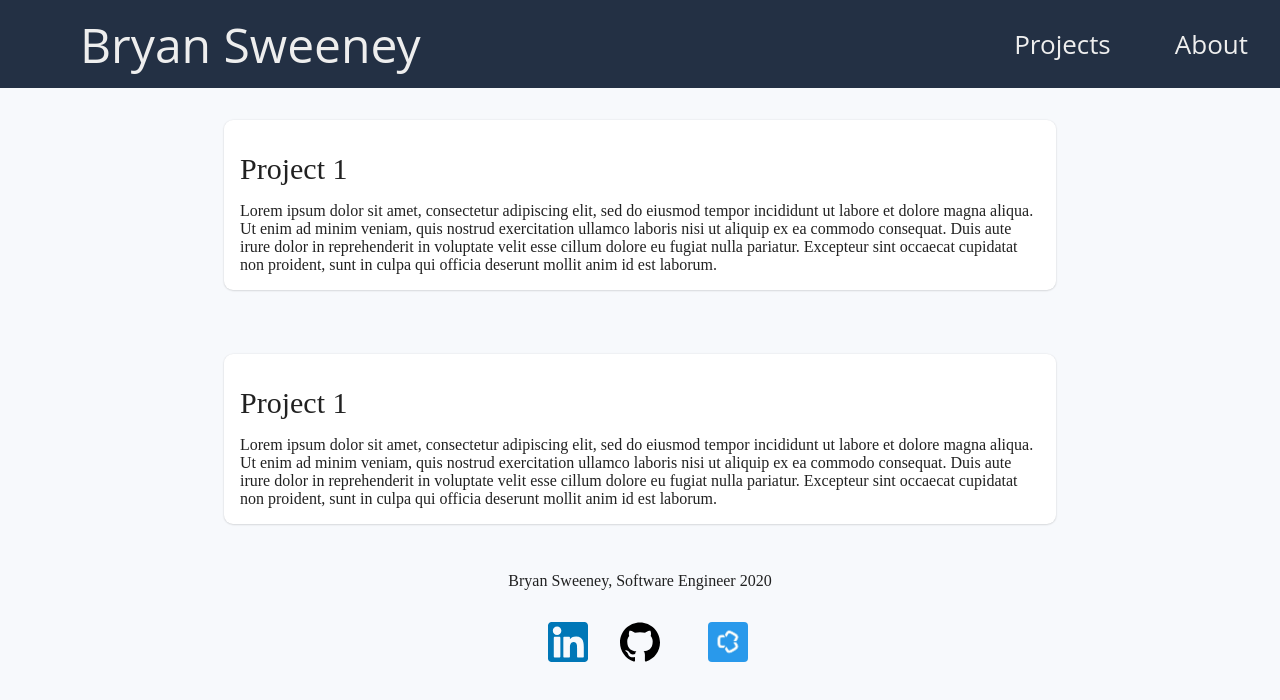
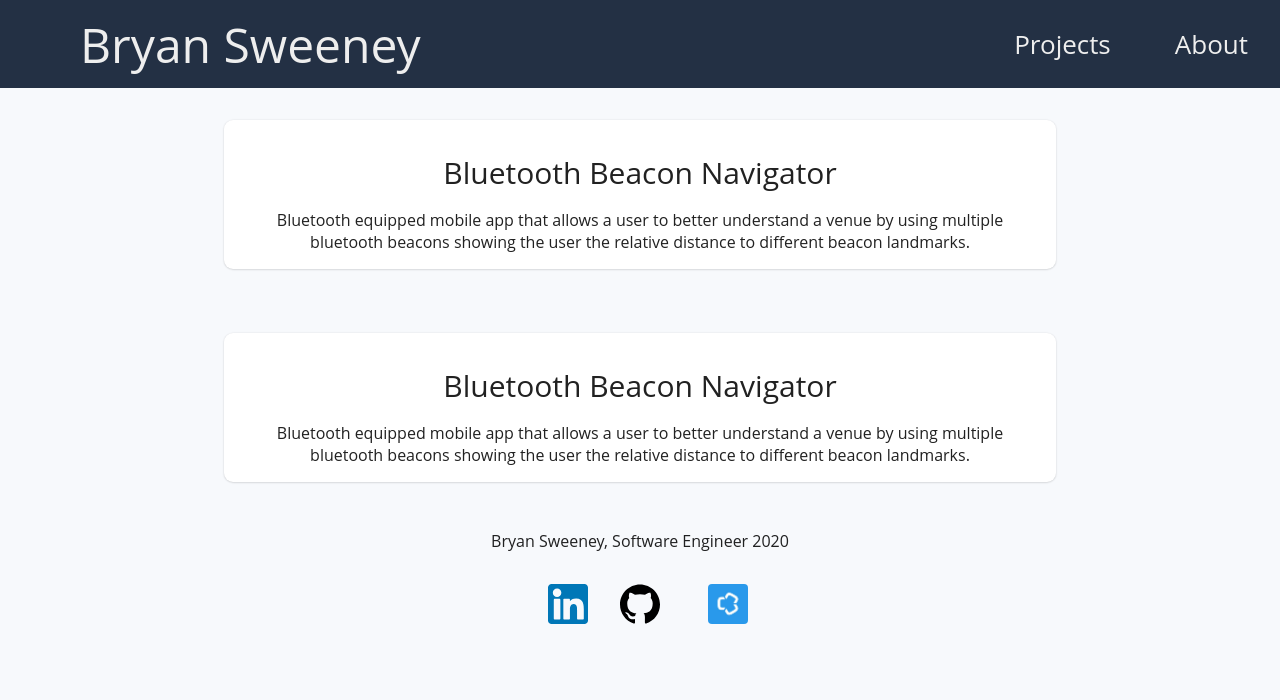
Before and after one commit to btsween/personal-site, a React (Create React App) app: page / in a window 1280 px wide. Shown: the top 700 px of the page. Built offline with nearby package versions, Linux system fonts and the light colour scheme.

Commit message:
set-up: using fonts

```diff
--- a/src/App.css
+++ b/src/App.css
@@ -4,5 +4,4 @@
   width: 100vw;
   background-color: rgb(247, 249, 252);
   color: rgba(0, 0, 0, 0.87);
-  font-family: "Open Sans, sans-serif";
 }
--- a/src/components/contentCard/ContentCard.js
+++ b/src/components/contentCard/ContentCard.js
@@ -13,6 +13,8 @@ const CardHeader = styled.div`
   padding-top: 1rem;
   padding-bottom: 1rem;
   font-color: rgba(0, 0, 0, 0.87);
+  display: flex;
+  justify-content: center;
 `;
 
 const CardBody = styled.div`
@@ -27,7 +29,9 @@ const CardBody = styled.div`
   max-width: 75vw;
 `;
 
-const BodyText = styled.div``;
+const BodyText = styled.div`
+  text-align: center;
+`;
 
 /**
  * Current idea will be that ContentCard(s) will be used on both Experience and Portfolio pages and source content from the yml files.
@@ -37,15 +41,11 @@ function ContentCard() {
   return (
     <CardWrapper>
       <CardBody>
-        <CardHeader>Project 1</CardHeader>
+        <CardHeader>Bluetooth Beacon Navigator</CardHeader>
         <BodyText>
-          Lorem ipsum dolor sit amet, consectetur adipiscing elit, sed do
-          eiusmod tempor incididunt ut labore et dolore magna aliqua. Ut enim ad
-          minim veniam, quis nostrud exercitation ullamco laboris nisi ut
-          aliquip ex ea commodo consequat. Duis aute irure dolor in
-          reprehenderit in voluptate velit esse cillum dolore eu fugiat nulla
-          pariatur. Excepteur sint occaecat cupidatat non proident, sunt in
-          culpa qui officia deserunt mollit anim id est laborum.
+          Bluetooth equipped mobile app that allows a user to better understand
+          a venue by using multiple bluetooth beacons showing the user the
+          relative distance to different beacon landmarks.
         </BodyText>
       </CardBody>
     </CardWrapper>
--- a/src/components/navigation/TopNavigation.js
+++ b/src/components/navigation/TopNavigation.js
@@ -6,7 +6,6 @@ const TopNavWrapper = styled.div`
   min-height: 5.5rem;
   width: 100%;
   justify-content: space-between;
-  font-family: Open Sans, sans-serif;
   color: rgb(238, 238, 238);
   background-color: rgb(35, 48, 68);
 `;
--- a/src/index.css
+++ b/src/index.css
@@ -8,4 +8,5 @@
 #root {
   min-height: 100vh;
   display: flex;
+  font-family: Open Sans, sans-serif;
 }
```
